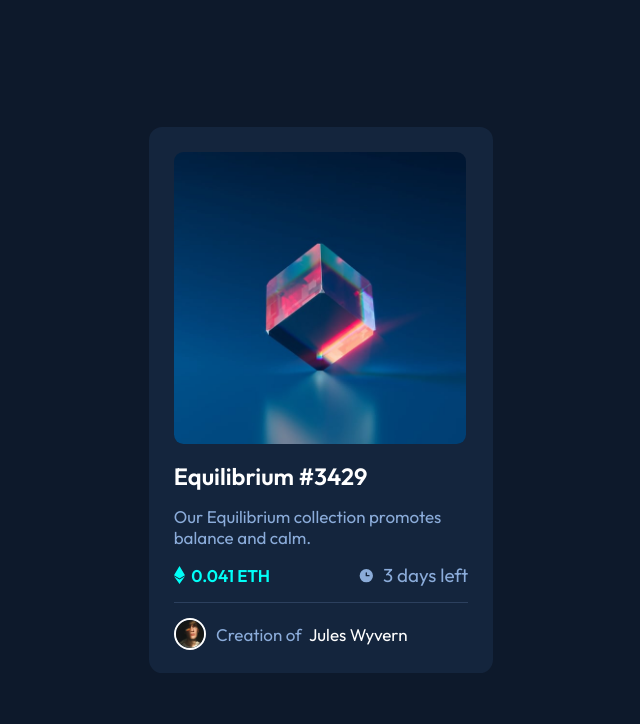
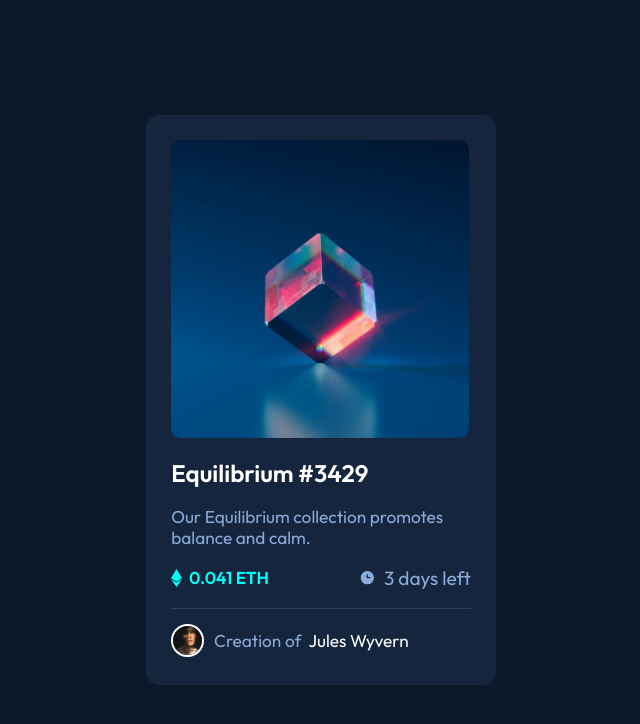
Before and after one commit to kdugaspar/nft-preview-card--component-main, a plain HTML site: page index.html in a window 1280 px wide. Shown: the whole page, without its empty margins (319-959 px from the left). Drawn offline with Linux system fonts and the light colour scheme.

Commit message:
mudança no tamanho e distanciamento dos elementos

```diff
--- a/estilos/style.css
+++ b/estilos/style.css
@@ -5,7 +5,7 @@
     margin: 0;
     padding: 0;
     /* font-size: 62.4%; */
-    font-size: 59%;
+    font-size: 60%;
     font-family: 'Montserrat', sans-serif;
     font-family: 'Outfit', sans-serif;
 }
@@ -27,11 +27,11 @@ article {
     display: flex;
     flex-direction: column;
     justify-content: flex-start;
-    gap: 15px;
+    gap: 18px;
     background-color: #14253d;
     border-radius: 1.4rem;
     border: 25px solid #14253d;
-    border-bottom: 2.5rem solid #14253d;
+    border-bottom: 3rem solid #14253d;
     width: 31.2rem;
 
 }
```
